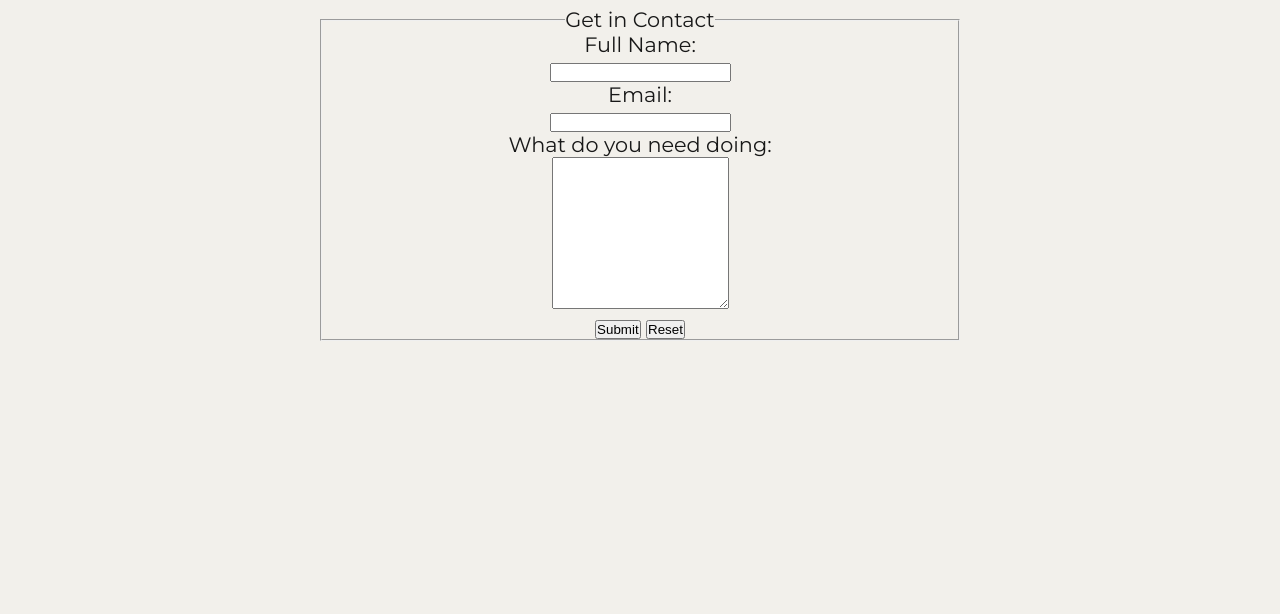
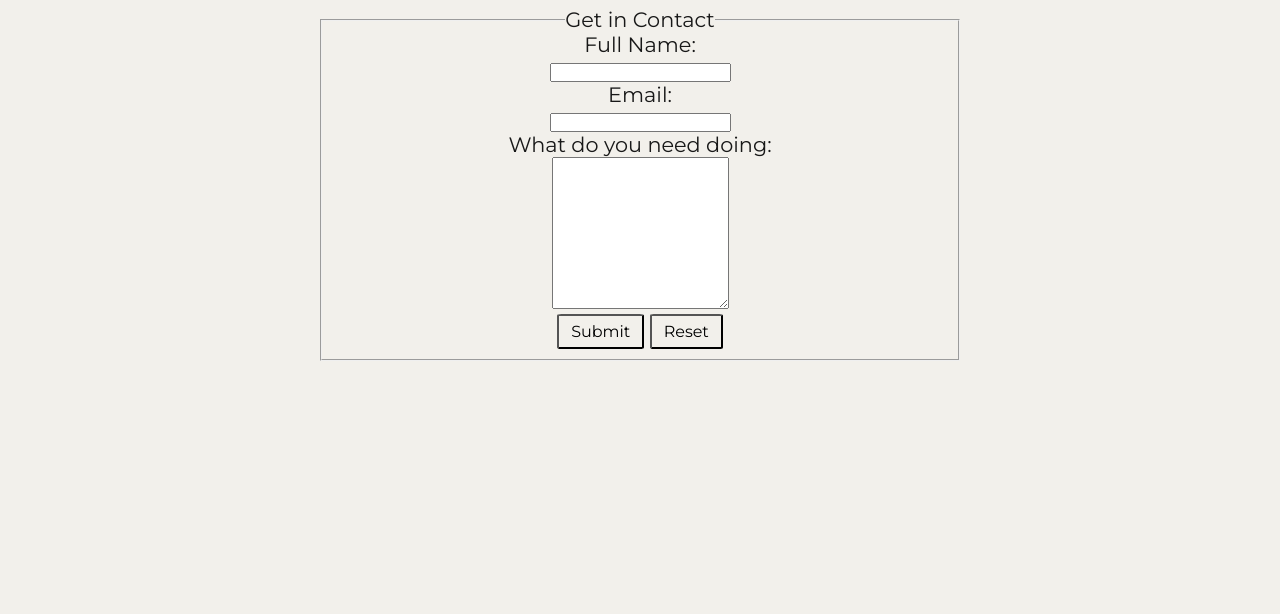
Before and after one commit to Jamie-S2000/CI-project-1, a plain HTML site: page guitartech.html in a window 1280 px wide. Shown: the part 179-793 px from the top of the page. Drawn offline with Linux system fonts and the light colour scheme.

Commit message:
syles buttons

```diff
--- a/assets/style.css
+++ b/assets/style.css
@@ -118,6 +118,18 @@ fieldset {
     text-align: center;
 }
 
+.button {
+    font-family:'Montserrat', sans-serif;
+    font-size: 1rem;
+    padding: 6px 12px;
+    background-color: #F2F0EB;
+    border-radius: 5%;
+}
+
+.button:hover {
+    background-color: #F2AB5D;
+}
+
 .block-label {
     display: block;
 }
--- a/guitartech.html
+++ b/guitartech.html
@@ -37,7 +37,7 @@
         <div>
             <fieldset id="tech-form" class="center-text">
                 <legend>Get in Contact</legend>
-                    <form method="post" action=""> <!-- need site to send to added -->
+                    <form method="post" action="" class="list-pad"> <!-- need site to send to added -->
 
                         <label for="form-name" class="block-label">Full Name:</label>
                         <input id="form-name" type="text" name="name" required>
@@ -50,8 +50,8 @@
                         <br>
                         <textarea id="form-reason" rows="10vh" cols="20vh" name="reason" required></textarea>
                         <br>
-                        <input type="submit" value="Submit">
-                        <button type="reset">Reset</button>
+                        <input type="submit" id="submit" value="Submit" class="button">
+                        <button type="reset" id="reset" class="button">Reset</button>
                     </form>
             </fieldset>
         </div>
```
